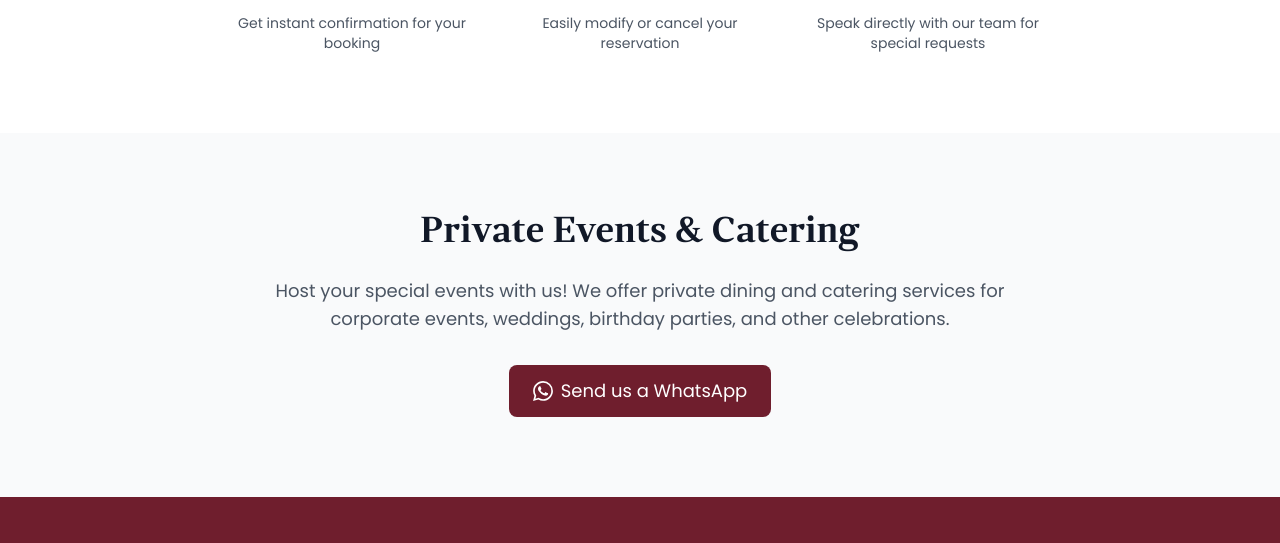
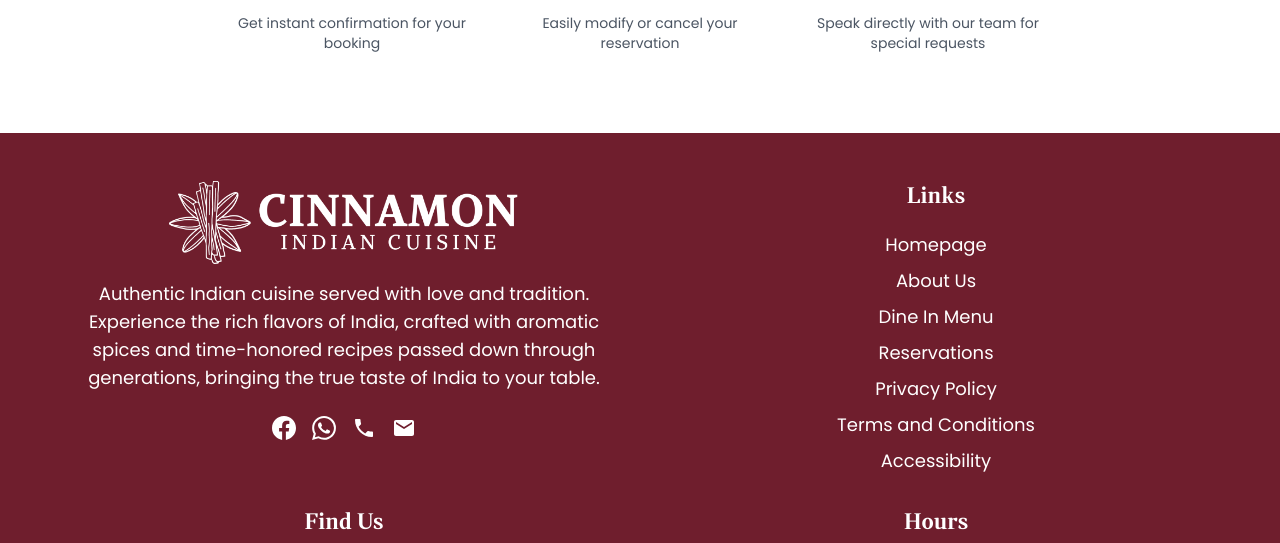
Before and after one commit to LYNKSPortal/cinnamon-indian-cuisine, a Next.js app: page /reservations in a window 1280 px wide. Shown: the part 1422-1965 px from the top of the page. Built offline with nearby package versions, Linux system fonts and the light colour scheme.

Commit message:
Remove Private Events & Catering section from reservations page

```diff
--- a/src/app/reservations/page.tsx
+++ b/src/app/reservations/page.tsx
@@ -165,30 +165,6 @@ export default function Reservations() {
         </div>
       </section>
 
-      {/* Private Events & Catering Section */}
-      <section className="py-12 md:py-16 lg:py-20 bg-gray-50">
-        <div className="px-4 sm:px-6 md:px-8 lg:px-12 xl:px-16">
-          <div className="max-w-4xl mx-auto text-center">
-            <h2 className="font-bold text-gray-900 mb-6 text-2xl md:text-3xl lg:text-4xl">
-              Private Events & Catering
-            </h2>
-            <p className="text-gray-600 mb-8 max-w-3xl mx-auto text-sm md:text-base lg:text-lg">
-              Host your special events with us! We offer private dining and catering services for corporate events, weddings, birthday parties, and other celebrations.
-            </p>
-            <a
-              href="https://wa.me/447624253642"
-              target="_blank"
-              rel="noopener noreferrer"
-              className="inline-flex items-center gap-2 bg-[#6F1E2D] text-white px-6 py-3 hover:bg-[#5a1623] transition-colors text-sm md:text-base lg:text-lg rounded-[0.5rem]"
-            >
-              <svg className="w-5 h-5" fill="currentColor" viewBox="0 0 24 24" aria-hidden="true">
-                <path d="M17.472 14.382c-.297-.149-1.758-.867-2.03-.967-.273-.099-.471-.149-.67.15-.197.297-.767.966-.94 1.164-.173.199-.347.223-.644.075-.297-.15-1.255-.463-2.39-1.475-.883-.788-1.48-1.761-1.653-2.059-.173-.297-.018-.458.13-.606.134-.133.298-.347.446-.52.149-.174.198-.298.298-.497.099-.198.05-.371-.025-.52-.075-.149-.669-1.612-.916-2.207-.242-.579-.487-.5-.669-.51-.173-.008-.371-.01-.57-.01-.198 0-.52.074-.792.372-.272.297-1.04 1.016-1.04 2.479 0 1.462 1.065 2.875 1.213 3.074.149.198 2.096 3.2 5.077 4.487.709.306 1.262.489 1.694.625.712.227 1.36.195 1.871.118.571-.085 1.758-.719 2.006-1.413.248-.694.248-1.289.173-1.413-.074-.124-.272-.198-.57-.347m-5.421 7.403h-.004a9.87 9.87 0 01-5.031-1.378l-.361-.214-3.741.982.998-3.648-.235-.374a9.86 9.86 0 01-1.51-5.26c.001-5.45 4.436-9.884 9.888-9.884 2.64 0 5.122 1.03 6.988 2.898a9.825 9.825 0 012.893 6.994c-.003 5.45-4.437 9.884-9.885 9.884m8.413-18.297A11.815 11.815 0 0012.05 0C5.495 0 .16 5.335.157 11.892c0 2.096.547 4.142 1.588 5.945L.057 24l6.305-1.654a11.882 11.882 0 005.683 1.448h.005c6.554 0 11.89-5.335 11.893-11.893a11.821 11.821 0 00-3.48-8.413Z"/>
-              </svg>
-              Send us a WhatsApp
-            </a>
-          </div>
-        </div>
-      </section>
 
       <Footer />
     </div>
```
